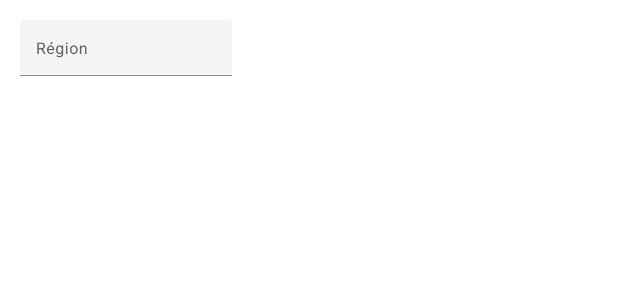
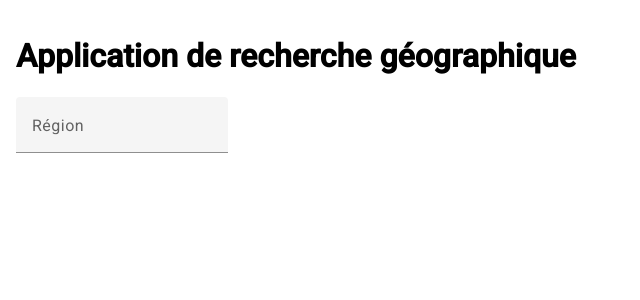
Before and after one commit to KimberleyG/angular-city-finder, an Angular app: page / in a window 1280 px wide. Shown: the top 300 px of the page, without its empty margins (0-640 px from the left). Built offline with nearby package versions, Linux system fonts and the light colour scheme.

Commit message:
maj style (padding global + titres)

```diff
--- a/src/app/app.component.html
+++ b/src/app/app.component.html
@@ -1 +1,2 @@
+<h1> Application de recherche géographique </h1>
 <router-outlet />
--- a/src/app/departement-chooser-page/departement-chooser-page.component.html
+++ b/src/app/departement-chooser-page/departement-chooser-page.component.html
@@ -1,4 +1,3 @@
-<div class="dc-main">
 <mat-form-field class="example-full-width">
   <mat-label>Région</mat-label>
   <input type="text" placeholder="Nom de la région" aria-label="Région" matInput [formControl]="regionInput"
@@ -15,11 +14,10 @@
 <br />
 <br />
 <ng-container *ngIf="regionSelected">
-    Liste des départements de la région {{regionSelected.nom}}
+  <h2>Liste des départements de la région {{regionSelected.nom}}</h2>
   <mat-nav-list>
     @for (dep of listeDepartements; track dep) {
     <a mat-list-item [routerLink]="['/departement', dep.code]">{{ dep.nom }} ({{dep.code}}) </a>
     }
   </mat-nav-list>
 </ng-container>
-</div>
--- a/src/styles.css
+++ b/src/styles.css
@@ -1,8 +1,11 @@
-/* You can add global styles to this file, and also import other style files */
+html,
 body {
-  font-family: "Inter", -apple-system, BlinkMacSystemFont, "Segoe UI", Roboto,
-    Helvetica, Arial, sans-serif, "Apple Color Emoji", "Segoe UI Emoji",
-    "Segoe UI Symbol";
+  height: 100%;
 }
-html, body { height: 100%; }
-body { margin: 0; font-family: Roboto, "Helvetica Neue", sans-serif; }
+
+body {
+  margin: 0;
+  font-family: Roboto, "Helvetica Neue", sans-serif;
+  padding-top: 1rem;
+  padding-left: 1rem;
+}
```
Lines whose indentation alone changed are shown as unchanged.
